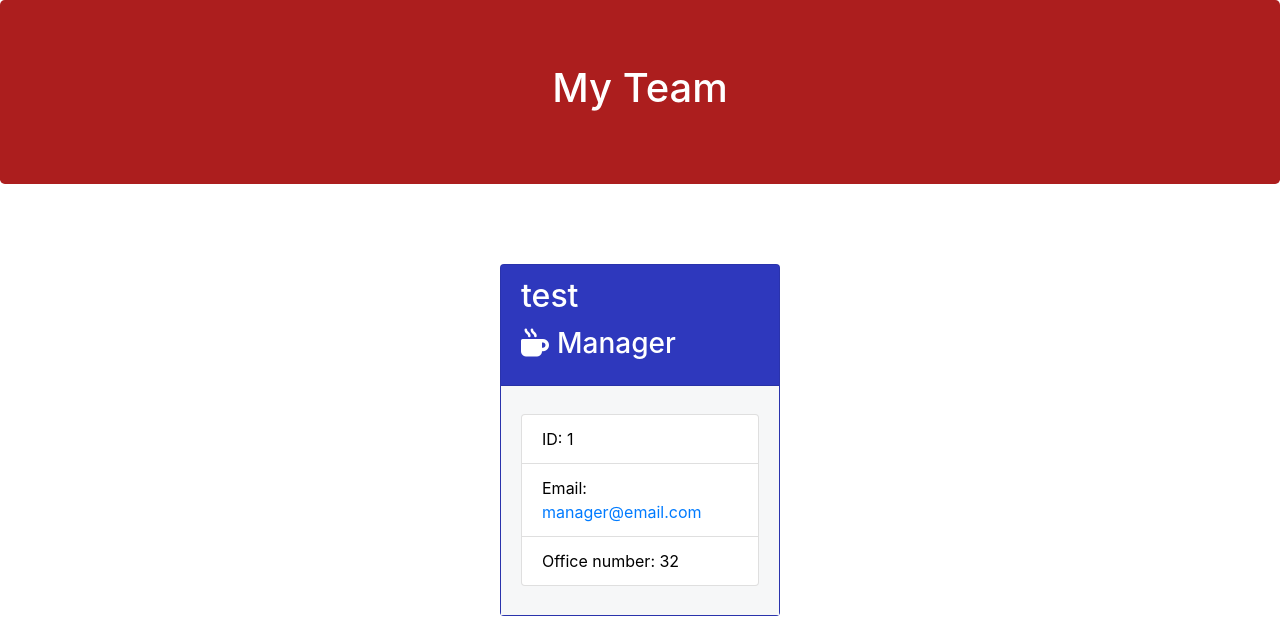
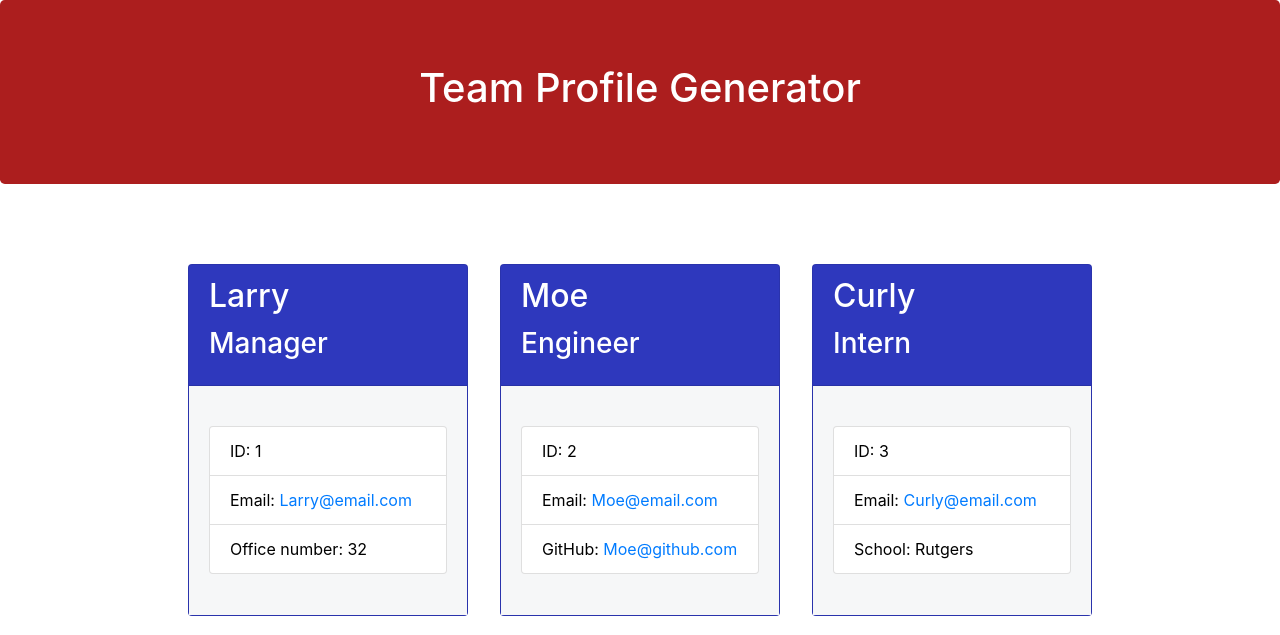
Before and after one commit to cray412/Team-Profile-Generator, a website: page dist/team.html in a window 1280 px wide. Drawn offline with nearby package versions, Linux system fonts and the light colour scheme.

Commit message:
setup for README

```diff
--- a/dist/style.css
+++ b/dist/style.css
@@ -19,7 +19,7 @@
   display: flex;
   flex-direction: column;
   justify-content: space-between;
-  border: 2 black;
+  border: 1 px black;
 }
 
 .card-body {
--- a/dist/team.html
+++ b/dist/team.html
@@ -10,14 +10,13 @@
     <link rel="stylesheet" href="https://stackpath.bootstrapcdn.com/bootstrap/4.3.1/css/bootstrap.min.css"
         integrity="sha384-ggOyR0iXCbMQv3Xipma34MD+dH/1fQ784/j6cY/iJTQUOhcWr7x9JvoRxT2MZw1T" crossorigin="anonymous">
     <link rel="stylesheet" href="style.css">
-    <script src="https://kit.fontawesome.com/c502137733.js"></script>
 </head>
 
 <body>
     <div class="container-fluid">
         <div class="row">
             <div class="col-12 jumbotron mb-3 team-heading">
-                <h1 class="text-center">My Team</h1>
+                <h1 class="text-center">Team Profile Generator</h1>
             </div>
         </div>
     </div>
@@ -27,17 +26,45 @@
 
         <div class="card employee-card">
         <div class="card-header">
-            <h2 class="card-title">test</h2>
-            <h3 class="card-title"><i class="fas fa-mug-hot mr-2"></i>Manager</h3>
+            <h2 class="card-title">Larry</h2>
+            <h3 class="card-title">Manager</h3>
         </div>
         <div class="card-body">
             <ul class="list-group">
                 <li class="list-group-item">ID: 1</li>
-                <li class="list-group-item">Email: <a href="mailto:manager@email.com">manager@email.com</a></li>
+                <li class="list-group-item">Email: <a href="mailto:Larry@email.com">Larry@email.com</a></li>
                 <li class="list-group-item">Office number: 32</li>
             </ul>
         </div>
     </div>
+
+        <div class="card employee-card">
+    <div class="card-header">
+        <h2 class="card-title">Moe</h2>
+        <h3 class="card-title">Engineer</h3>
+    </div>
+    <div class="card-body">
+        <ul class="list-group">
+            <li class="list-group-item">ID: 2</li>
+            <li class="list-group-item">Email: <a href="mailto:Moe@email.com">Moe@email.com</a></li>
+            <li class="list-group-item">GitHub: <a href="https://github.com/Moe@github.com" target="_blank" rel="noopener noreferrer">Moe@github.com</a></li>
+        </ul>
+    </div>
+</div>
+
+        <div class="card employee-card">
+    <div class="card-header">
+        <h2 class="card-title">Curly</h2>
+        <h3 class="card-title">Intern</h3>
+    </div>
+    <div class="card-body">
+        <ul class="list-group">
+            <li class="list-group-item">ID: 3</li>
+            <li class="list-group-item">Email: <a href="mailto:Curly@email.com">Curly@email.com</a></li>
+            <li class="list-group-item">School: Rutgers</li>
+        </ul>
+    </div>
+</div>
 
             </div>
         </div>
```
Also changed, not shown: README.md.
